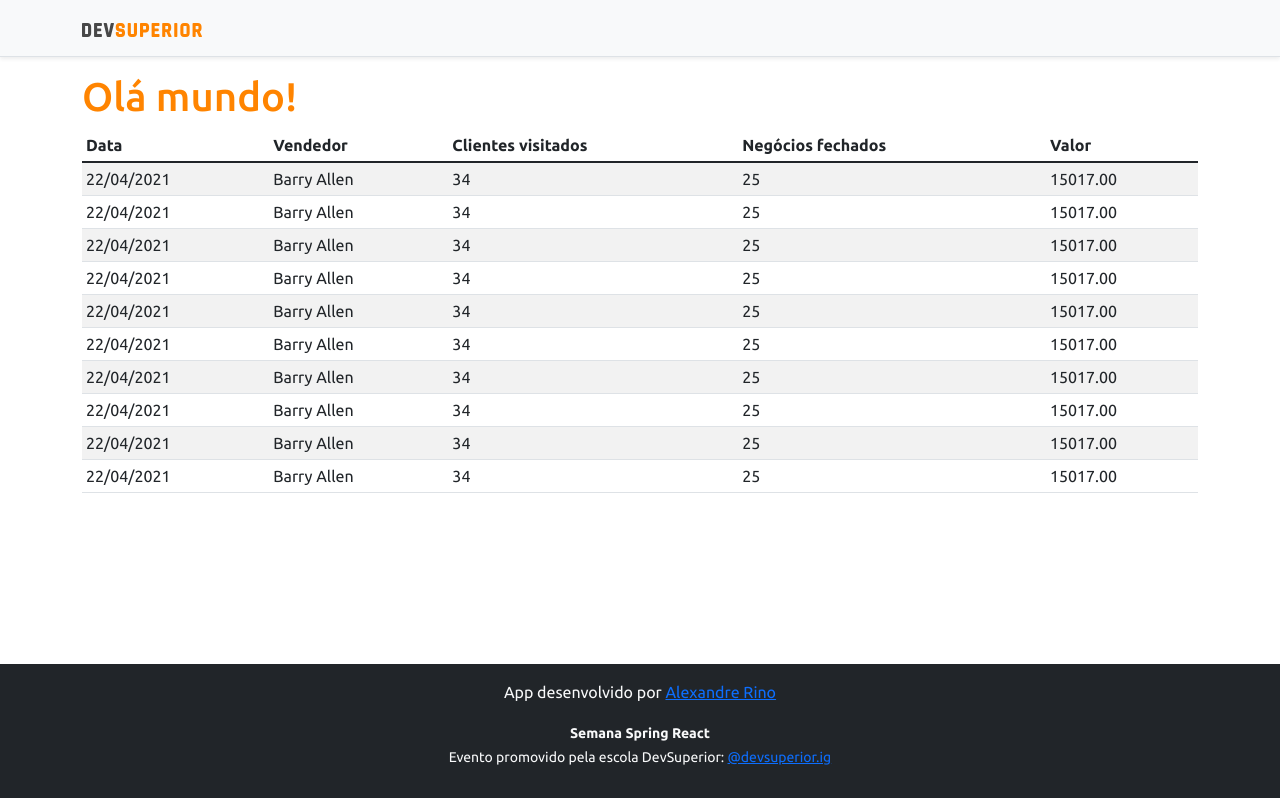
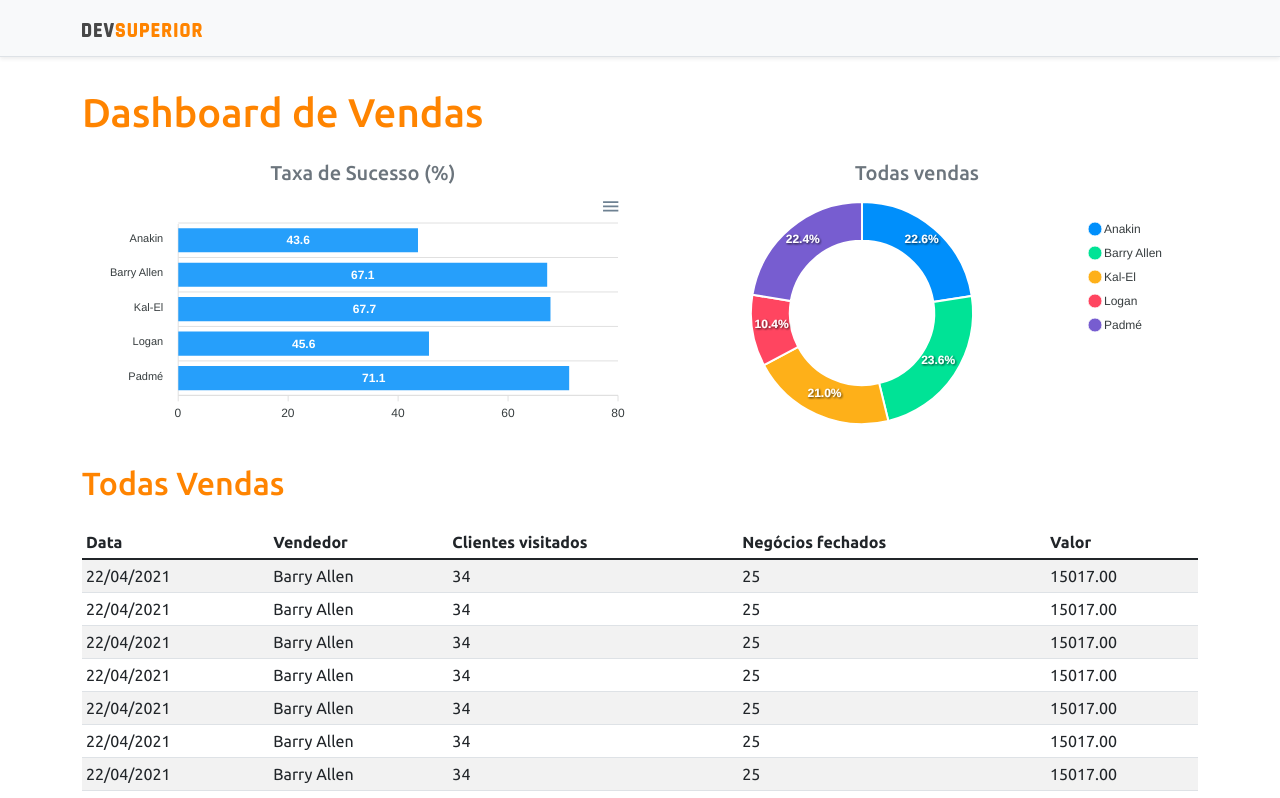
Before and after one commit to amercador/projeto-sds4, a React (Create React App) app in the folder frontend/: page / in a window 1280 px wide. Shown: the top 798 px of the page. Built offline with nearby package versions, Linux system fonts and the light colour scheme.

Commit message:
Static charts

```diff
--- a/frontend/package.json
+++ b/frontend/package.json
@@ -11,8 +11,10 @@
     "@types/node": "^12.0.0",
     "@types/react": "^17.0.0",
     "@types/react-dom": "^17.0.0",
+    "apexcharts": "^3.28.1",
     "bootstrap": "^5.1.0",
     "react": "^17.0.2",
+    "react-apexcharts": "^1.3.9",
     "react-dom": "^17.0.2",
     "react-scripts": "4.0.3",
     "typescript": "^4.1.2",
--- a/frontend/src/App.tsx
+++ b/frontend/src/App.tsx
@@ -1,16 +1,34 @@
 import NavBar from "components/NavBar"
 import Footer from "components/Footer"
 import DataTable from "components/DataTable"
+import BarChart from "components/BarChart"
+import DonutChart from "components/DonutChart"
 
 function App() {
   return (
     <>
       <NavBar />
       <div className="container">
-        <h1 className="text-primary">Olá mundo!</h1>
-        <DataTable />
-      </div>
-      <Footer />
+        <h1 className="text-primary py-3">Dashboard de Vendas</h1>
+
+        <div className="row px-3">
+          <div className="col sm-6">
+            <h5 className="text-center text-secondary">Taxa de Sucesso (%)</h5>
+            <BarChart />
+          </div>
+          <div className="col sm-6">
+            <h5 className="text-center text-secondary">Todas vendas</h5>
+            <DonutChart />
+          </div>
+        </div>
+        <div className="py-3">
+          <h2 className="text-primary">Todas Vendas</h2>
+
+        </div>
+
+          <DataTable />
+        </div>
+        <Footer />
     </>
   );
 }
--- /dev/null
+++ b/frontend/src/components/BarChart/index.tsx
@@ -0,0 +1,35 @@
+import Chart from "react-apexcharts"
+
+function BarChart() {
+
+    const options = {
+        plotOptions: {
+            bar: {
+                horizontal: true,
+            }
+        },
+    };
+
+    const mockData = {
+        labels: {
+            categories: ['Anakin', 'Barry Allen', 'Kal-El', 'Logan', 'Padmé']
+        },
+        series: [
+            {
+                name: "% Sucesso",
+                data: [43.6, 67.1, 67.7, 45.6, 71.1]
+            }
+        ]
+    };
+    return (
+        <Chart
+            options={{ ...options, xaxis: mockData.labels}}
+            series={mockData.series}
+            type="bar"
+            height="240"
+
+        />
+    );
+}
+
+export default BarChart;
--- /dev/null
+++ b/frontend/src/components/DonutChart/index.tsx
@@ -0,0 +1,28 @@
+import Chart from "react-apexcharts"
+
+function DonutChart() {
+
+    const mockData = {
+        series: [477138, 499928, 444867, 220426, 473088],
+        labels: ['Anakin', 'Barry Allen', 'Kal-El', 'Logan', 'Padmé']
+    }
+
+    const options = {
+        legend: {
+            show: true
+        }
+    }
+
+
+    return (
+        <Chart
+            options={{ ...options, labels: mockData.labels}}
+            series={mockData.series}
+            type="donut"
+            height="240"
+
+        />
+    );
+}
+
+export default DonutChart;
```
Also changed, not shown: 1 other file (tests, documents, lock files or other folders).
